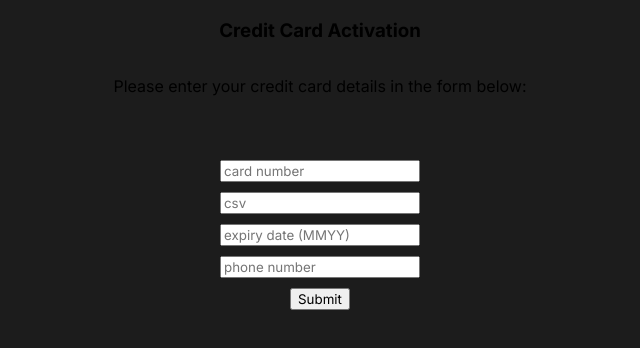
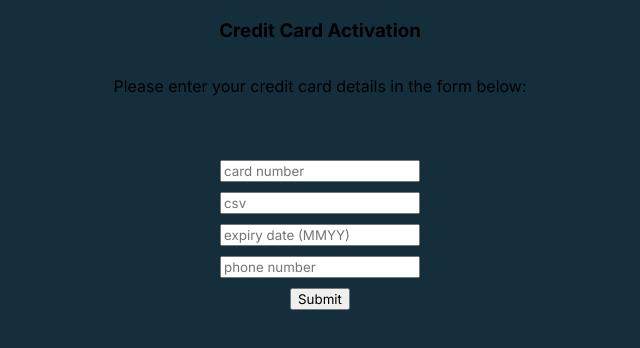
Before and after one commit to john-ngai/connex_card-activation, a React (Create React App) app: page / in a window 1280 px wide. Shown: the top 348 px of the page, without its empty margins (320-960 px from the left). Built offline with nearby package versions, Linux system fonts and the light colour scheme.

Commit message:
Change body background-color to #152E3C

```diff
--- a/src/App.scss
+++ b/src/App.scss
@@ -8,5 +8,5 @@
 
 body {
   margin: 0;
-  background-color: #1C1C1C;
+  background-color: #152E3C;
 }
```
